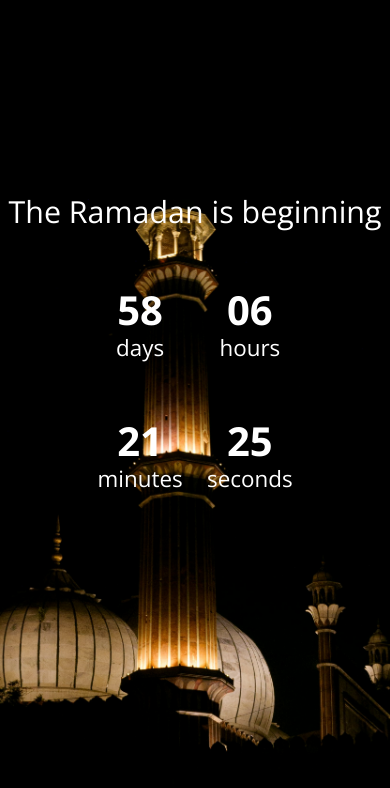
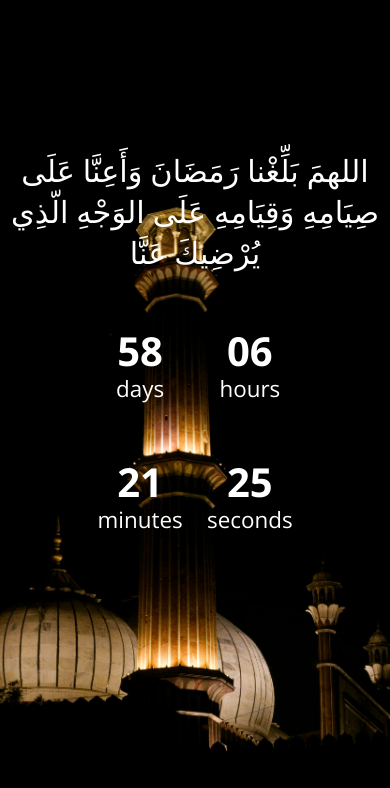
Before and after one commit to MaxamedCarte/Ramadan-beginning, a plain HTML site: page index.html in a window 390 px wide. Drawn offline with nearby package versions, Linux system fonts and the light colour scheme.

Commit message:
Updated styles for countdown project

```diff
--- a/index.html
+++ b/index.html
@@ -10,7 +10,7 @@
 </head>
 <body>
 
-<h1>The Ramadan is beginning</h1>
+<h1>اللهمَ بَلِّغْنا رَمَضَانَ وَأَعِنَّا عَلَى صِيَامِهِ وَقِيَامِهِ عَلَى الوَجْهِ الّذِي يُرْضِيكَ عَنَّا</h1>
 <div class="countdown">
 
   <div class="countdown-e days-c">
--- a/style.css
+++ b/style.css
@@ -22,6 +22,8 @@ h1{
   font-weight: normal;
   font-size: 3rem;
   margin-top: -10rem;
+  text-align: center;
+  padding: 0 1rem;
 }
 
 .countdown{
@@ -52,10 +54,17 @@ h1{
 .countdown{
   grid-template-columns: repeat(2, 1fr);
 }
+h1{
+  font-size: 2.5rem;
+  text-align: center;
+  padding: 0 0.5rem;
+}
 }
 @media (max-width: 576px) {
 h1{
   font-size: 1.9rem;
+  text-align: center;
+  padding: 0 0.5rem;
 }
 .bigText{
   font-size: 2.5rem;
```
